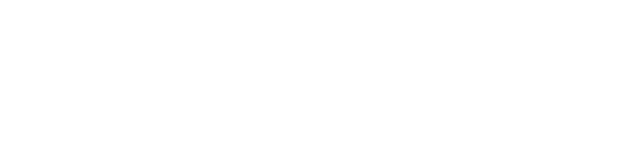
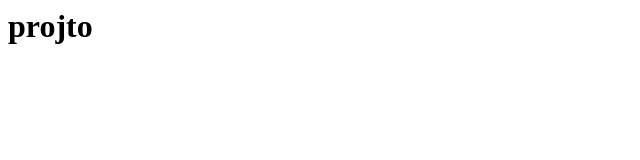
Before and after one commit to renatolmorais/curso-git, a plain HTML site: page index.html in a window 1280 px wide. Shown: the whole page, without its empty margins (0-640 px from the left). Drawn offline with Linux system fonts and the light colour scheme.

Commit message:
titulo da pagina

```diff
--- a/index.html
+++ b/index.html
@@ -2,5 +2,6 @@
 	<head>
 	</head>
 	<body>
+		<h1>projto</h1>
 	</body>
 </html>
```
